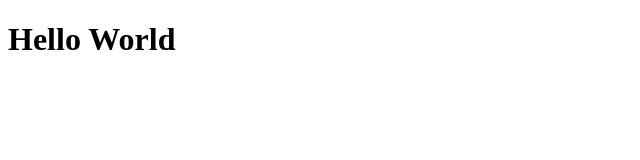
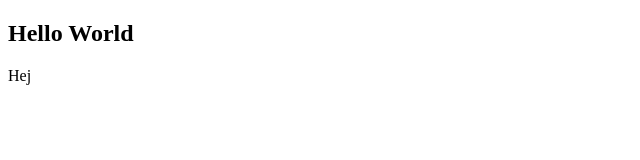
Before and after one commit to zocom-christoffer-wallenberg/test-github, a plain HTML site: page index.html in a window 1280 px wide. Shown: the whole page, without its empty margins (0-640 px from the left). Drawn offline with Linux system fonts and the light colour scheme.

Commit message:
Updated index.html

```diff
--- a/index.html
+++ b/index.html
@@ -6,6 +6,9 @@
         <title>Vår första webbsida</title>
     </head>
     <body>
-        <h1>Hello World</h1>
+        <h2>Hello World</h2>
+        <main>
+            <p>Hej</p>
+        </main>
     </body>
 </html>
```
